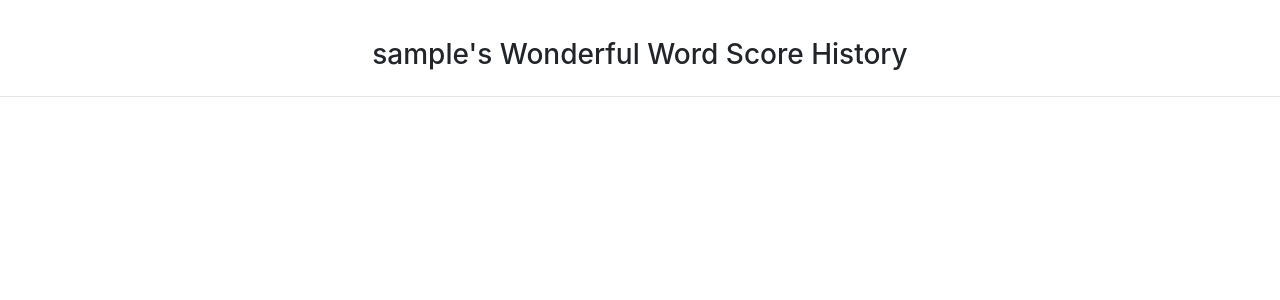
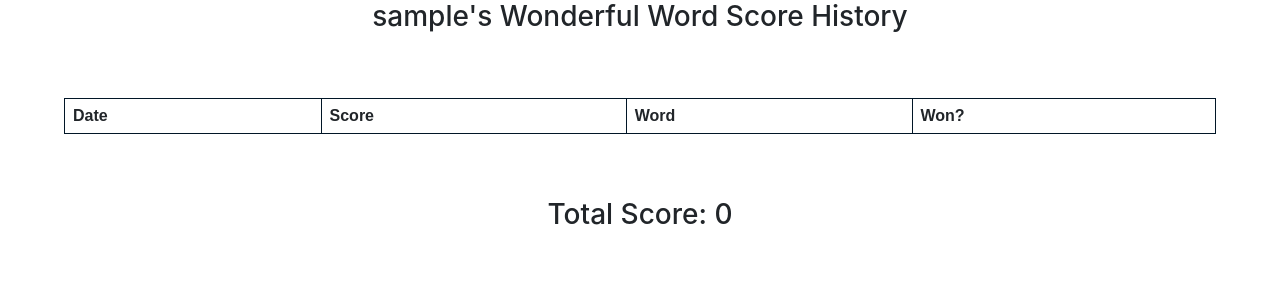
Before and after one commit to Jesskos/word-whizz, a Flask app: page /view_history in a window 1280 px wide. Shown: the part 72-372 px from the top of the page. Run offline with Flask 2, Linux system fonts and the light colour scheme; the visitor is signed in with stand-in values (Sample User, id 1); data that the repository does not hold is empty; some libraries are stand-ins or nearby versions.

Commit message:
developed leaderboard and game history board using sql queries to the db, and developed table to display

```diff
--- a/server.py
+++ b/server.py
@@ -249,11 +249,24 @@ def check():
 def view_leaderboard():
 	''' renders the template for the leaderboard'''
 
+	#redirects to homepage if user not logged in
 	if "user_id" not in session:
 		return redirect("/")
 
 
-	return render_template('leaderboard.html', name=session["name"])
+	sql = """SELECT SUM(score), scores.user_id, username
+			FROM scores JOIN users USING (user_id)
+			GROUP BY scores.user_id, username
+			ORDER BY SUM(score) DESC
+			"""
+
+
+	cursor = db.session.execute(sql)
+
+	game_leaders = cursor.fetchall()
+
+
+	return render_template('leaderboard.html', name=session["name"], leaders=game_leaders)
 
 
 @app.route('/view_history')
@@ -262,12 +275,27 @@ def view_game_history():
 	if "user_id" not in session:
 		return redirect("/")
 
-	games_history_for_user = Score.query.filter(Score.user_id==session["user_id"]).all()
 
-	for i in games_history_for_user:
-		print(i)
+	sql = """SELECT word, won, score, date
+			FROM scores
+			WHERE user_id= :user_id
+			ORDER BY date DESC
+			"""
 
-	return render_template('history.html', game_history=games_history_for_user, name=session["name"])
+	user_id = session["user_id"]
+
+	cursor = db.session.execute(sql, {"user_id": user_id})
+
+	game_record = cursor.fetchall()
+
+	scores = []
+	for game in game_record:
+		scores.append(game.score)
+
+	sum_scores = sum(scores)
+
+
+	return render_template('history.html', game_history=game_record, name=session["name"], scores_total=sum_scores)
 
 
 
--- a/static/css/styles.css
+++ b/static/css/styles.css
@@ -165,3 +165,22 @@ modal information */
 	text-align: center;
 	margin-top: 3%;
 }
+
+/*leaderboard and history
+*/
+table {
+    font-family: arial, sans-serif;
+    border-collapse: collapse;
+    width: 90%;
+    margin: 5%;
+}
+
+td, th {
+    border: 1px solid #011627;
+    text-align: left;
+    padding: 8px;
+}
+
+tr:nth-child(even) {
+    background-color: #2EC4B6;
+}
--- a/templates/history.html
+++ b/templates/history.html
@@ -4,16 +4,27 @@
 {% block title %}Score History{% endblock %}
 
 {% block content %}
-	<div class="container"><h3>{{name}}'s Wonderful Word Score History<h3></div>
-	<hr>
-	<div id="scores-container">
-		{% for game in game_history %}
-			<li>{{game.date.month}} / {{game.date.day}} / {{ game.date.year}}
-			{{game.score}}
-			{{game.word}}</li>
-			<hr>
-		{% endfor %}
-	</div>
+	<center><h3>{{name}}'s Wonderful Word Score History<h3></center>
 
+	<table>
+		<tr>
+			<th>Date</th>
+			<th>Score</th>
+			<th>Word</th>
+			<th>Won?</th>
+		</tr>
+
+			{% for game in game_history %}
+			<tr>
+				<td>{{game.date.month}}/{{game.date.day}}/{{game.date.year}}</td>
+				<td>{{game.score}}</td>
+				<td>{{game.word}}</td>
+				<td>{{game.won}}</td>
+			</tr>
+			{% endfor %}
+
+	</table>
+
+	<center><h3>Total Score: {{scores_total}}</hr></center>
 
 {% endblock %}
```
Also changed, not shown: templates/leaderboard.html (+13 -0 lines).
